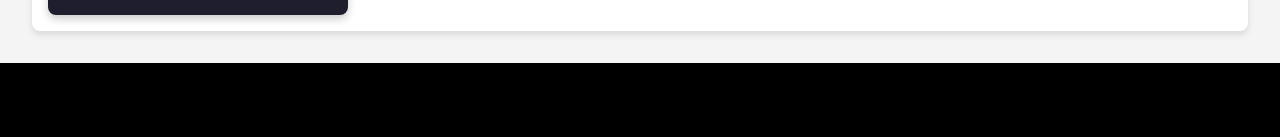
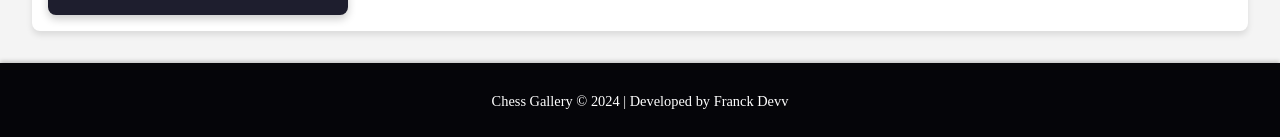
Before and after one commit to RoronoaFrank/last-challenge-one, a React (Vite) app: page / in a window 1280 px wide. Shown: the part 2175-2312 px from the top of the page. Before the commit the page ends 2238 px from the top, so only its background shows below. Built offline with nearby package versions, Linux system fonts and the light colour scheme.

Commit message:
feat: add Footer component with dynamic year and developer credit

```diff
--- a/src/App.jsx
+++ b/src/App.jsx
@@ -2,6 +2,7 @@ import GlobalStyles from "./Components/GlobalStyles";
 import BackgroundOne from "./Components/Background";
 import Header from "./Components/Header";
 import Banner from "./Components/Banner";
+import Footer from "./Components/Footer";
 
 function App() {
   return (
@@ -10,6 +11,7 @@ function App() {
       <BackgroundOne>
         <Header />
         <Banner />
+        <Footer/>
       </BackgroundOne>
     </>
   );
--- /dev/null
+++ b/src/Components/Footer/index.jsx
@@ -0,0 +1,25 @@
+import styled from "styled-components";
+
+const StyledFooter = styled.footer`
+  background-color: rgba(0, 0, 0, 0.8);
+  color: white;
+  text-align: center;
+  padding: 1rem 0;
+  font-size: 0.9rem;
+  position: relative;
+  bottom: 0;
+  width: 100%;
+  box-shadow: 0 -2px 4px rgba(0, 0, 0, 0.2);
+`;
+
+const Footer = () => {
+  return (
+    <StyledFooter>
+      <p>
+        Chess Gallery © {new Date().getFullYear()} | Developed by Franck Devv
+      </p>
+    </StyledFooter>
+  );
+};
+
+export default Footer;
```
